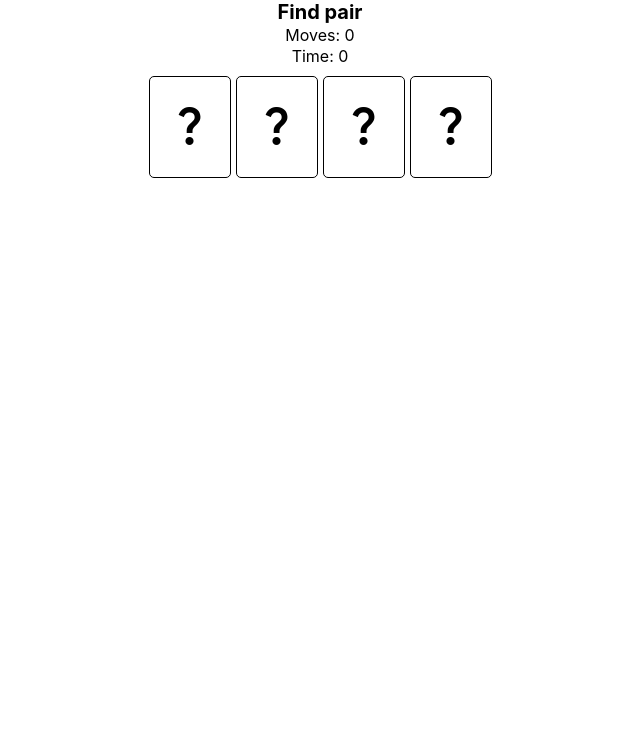
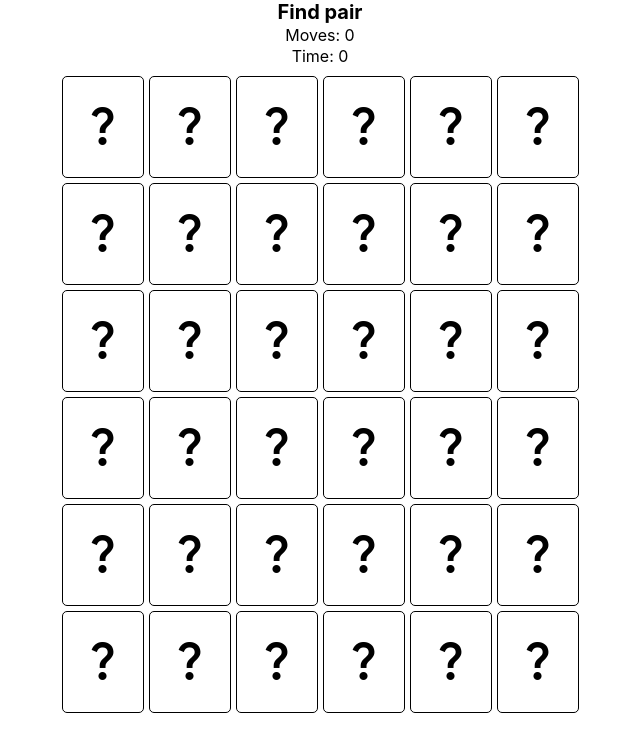
Before and after one commit to sadovskayae/cards-find-pair, a React (Create React App) app: page / in a window 1280 px wide. Shown: the top 752 px of the page, without its empty margins (320-960 px from the left). Built offline with nearby package versions, Linux system fonts and the light colour scheme.

Commit message:
fixed header test coverage for record

```diff
--- a/src/components/Header/Header.tsx
+++ b/src/components/Header/Header.tsx
@@ -30,7 +30,7 @@ const Header = ({ win, moves, startTimer }: IHeader) => {
             payload = {time: timer, move: moves};
           } else if (time > timer) {
             payload = {time: timer, move};
-          } else if (move > moves) {
+          } else {
             payload = {time, move: moves};
           }
           setRecords(payload);
--- a/src/utils/consts.tsx
+++ b/src/utils/consts.tsx
@@ -28,7 +28,7 @@ export const config = {
 export const iconNames = [
   'fingerprint',
   'star_rate',
-/*   'face',
+  'face',
   'language',
   'lightbulb',
   'savings',
@@ -43,7 +43,7 @@ export const iconNames = [
   'catching_pokemon',
   'interests',
   'rowing',
-  'tsunami', */
+  'tsunami',
 ];
 
 export const testIconNames = ['fingerprint', 'face', 'fingerprint', 'face'];
```
